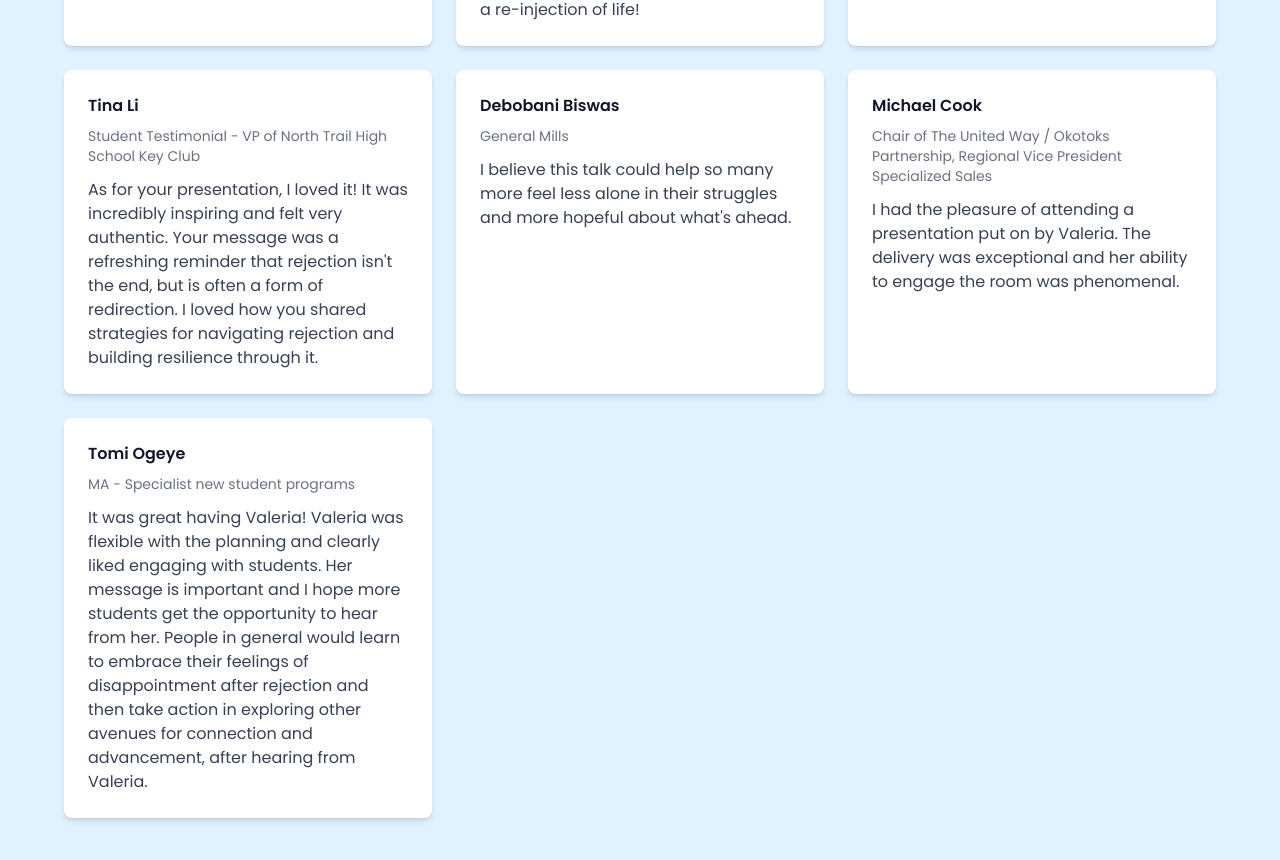
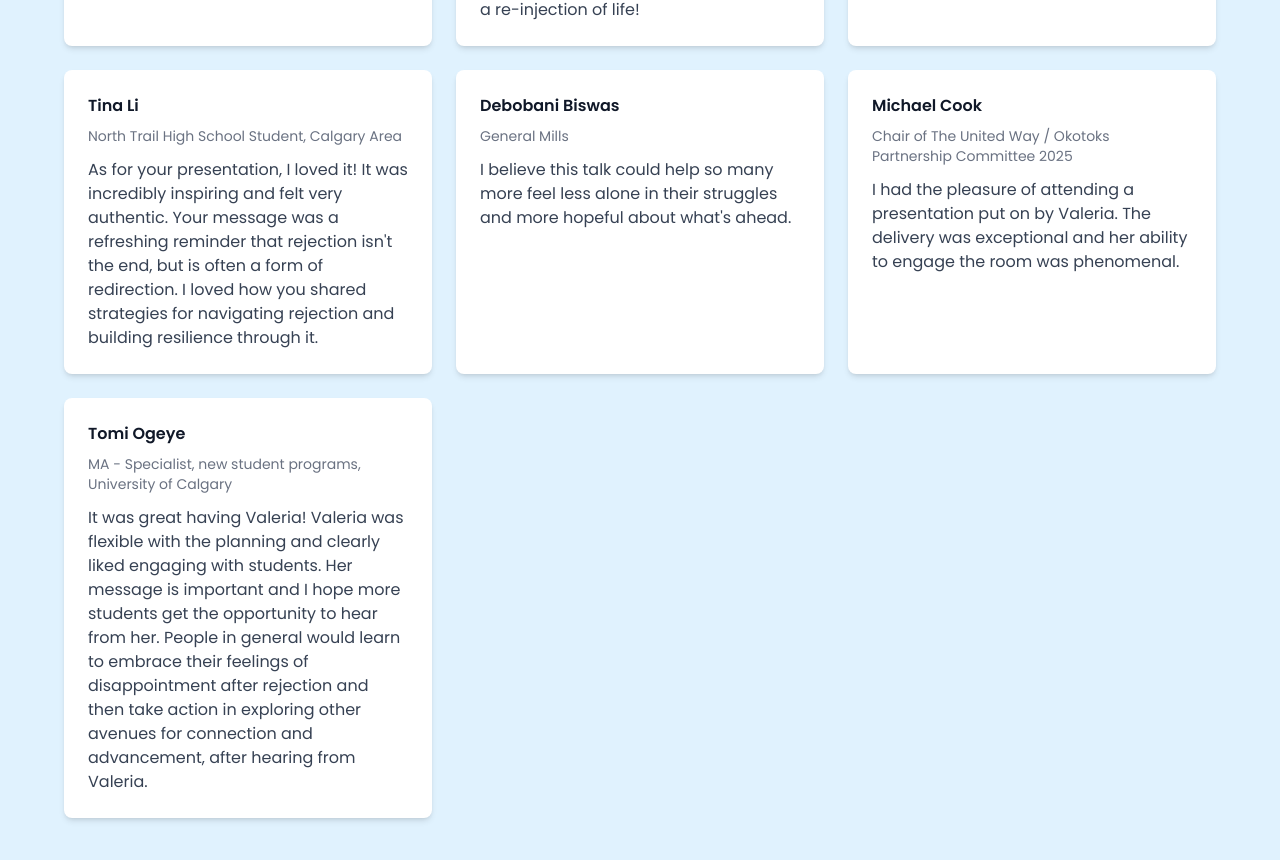
Before and after one commit to xrustiks/rejred, a Next.js app: page /reviews in a window 1280 px wide. Shown: the part 815-1675 px from the top of the page. Built offline with nearby package versions, Linux system fonts and the light colour scheme.

Commit message:
another small content changes

```diff
--- a/app/page.tsx
+++ b/app/page.tsx
@@ -136,7 +136,8 @@ export default function Home() {
                       "University of Lethbridge",
                       "Foothills school division and Calgary Board of Education member schools",
                       "General Mills",
-                      "Banff Mental Health Summit"
+                      "Banff Mental Health Summit",
+                      "Golden Key Annual Summit"
                     ].map((venue) => (
                       <div key={venue} className="rounded-2xl border border-sky-100 bg-sky-50/70 px-4 py-4 text-sm leading-6 text-slate-700">
                         <span className="mr-2 text-sky-600">•</span>
--- a/app/reviews/page.tsx
+++ b/app/reviews/page.tsx
@@ -26,7 +26,7 @@ const reviews = [
   {
     id: 4,
     name: "Tina Li",
-    role: "Student Testimonial - VP of North Trail High School Key Club",
+    role: "North Trail High School Student, Calgary Area",
     text: "As for your presentation, I loved it! It was incredibly inspiring and felt very authentic. Your message was a refreshing reminder that rejection isn't the end, but is often a form of redirection. I loved how you shared strategies for navigating rejection and building resilience through it.",
   },
   {
@@ -38,13 +38,13 @@ const reviews = [
   {
     id: 6,
     name: "Michael Cook",
-    role: "Chair of The United Way / Okotoks Partnership, Regional Vice President Specialized Sales",
+    role: "Chair of The United Way / Okotoks Partnership Committee 2025",
     text: "I had the pleasure of attending a presentation put on by Valeria. The delivery was exceptional and her ability to engage the room was phenomenal.",
   },
   {
     id: 7,
     name: "Tomi Ogeye",
-    role: "MA - Specialist new student programs",
+    role: "MA - Specialist, new student programs, University of Calgary",
     text: "It was great having Valeria! Valeria was flexible with the planning and clearly liked engaging with students. Her message is important and I hope more students get the opportunity to hear from her. People in general would learn to embrace their feelings of disappointment after rejection and then take action in exploring other avenues for connection and advancement, after hearing from Valeria.",
   },
 ];
```
